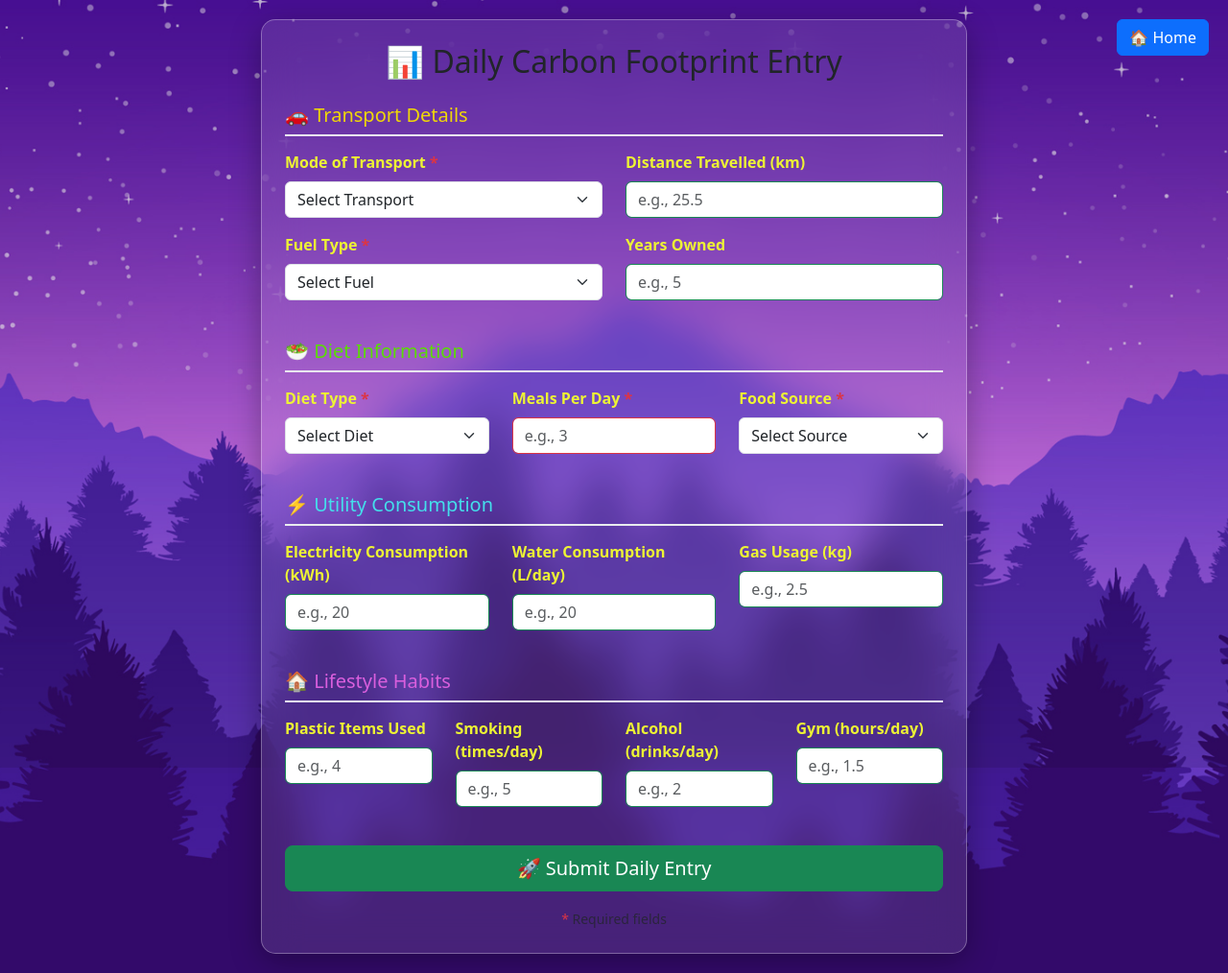
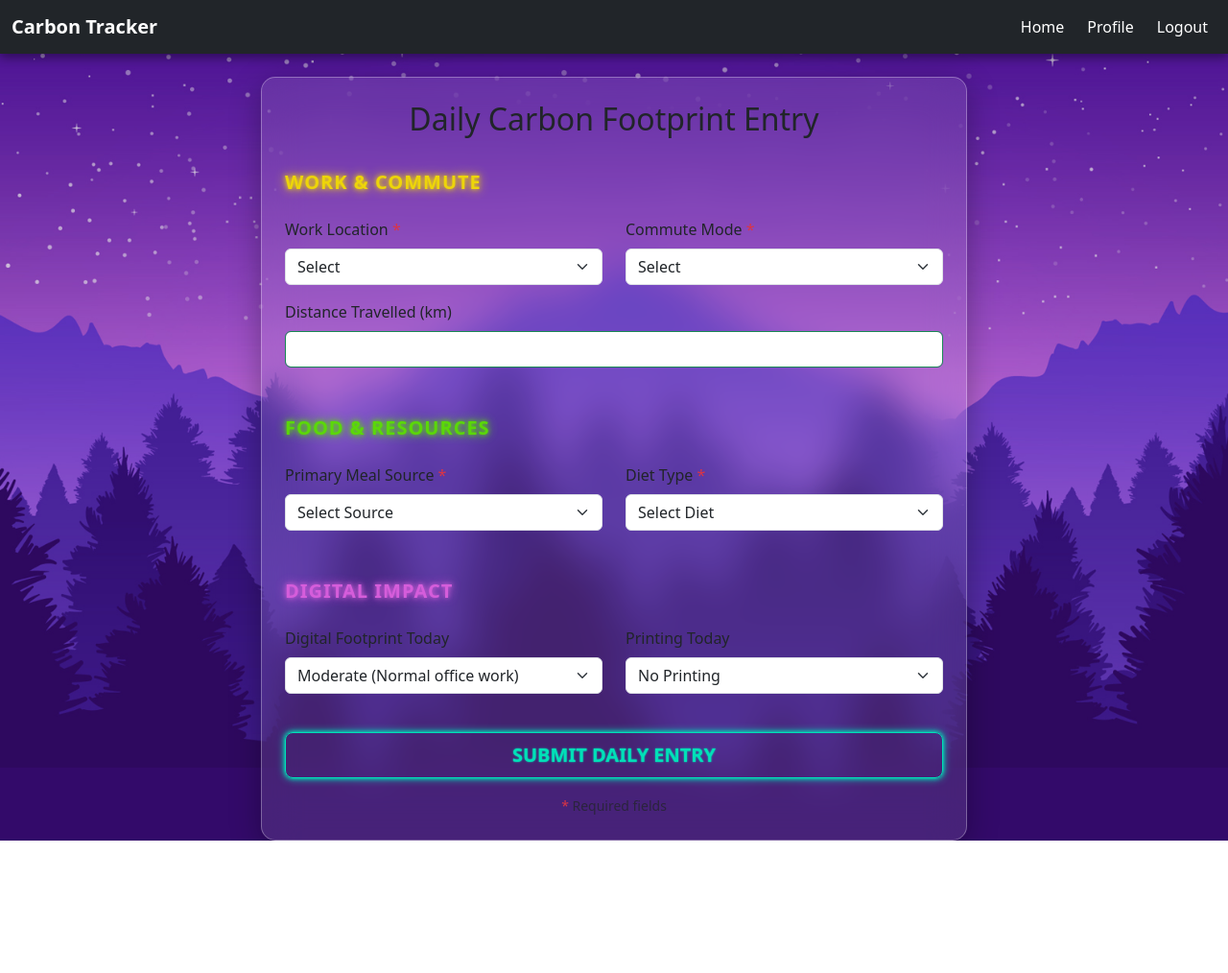
Before and after one commit to Yuvrajsinghko/EcoTracker, a Flask app: page /dailyentrypage in a window 1280 px wide. Shown: the whole page at 96% size. After the commit the page ends 876 px from the top, so only its background shows below. Run offline with Flask 3, Linux system fonts and the light colour scheme; the visitor is signed in with stand-in values (Sample User, id 1).

Commit message:
made some changes in daily_entry form

```diff
--- a/templates/daily_entry.html
+++ b/templates/daily_entry.html
@@ -9,11 +9,9 @@
         body {
             background: url(/static/images/img.jpg) no-repeat center center/cover;
             min-height: 100vh;
-            padding: 20px 0;
+            padding-top: 80px;
             position: relative;
         }
-
-        /* Optional: Add overlay for better text readability */
         body::before {
             content: '';
             position: fixed;
@@ -32,192 +30,261 @@
             box-shadow: 0 8px 32px rgba(0, 0, 0, 0.3);
             border: 1px solid rgba(255, 255, 255, 0.3);
         }
-        .section-header {
-            border-bottom: 2px solid #e9ecef;
-            margin: 25px 0 15px 0;
-            padding-bottom: 8px;
+        .form-control:invalid { border-color: #dc3545; }
+        .form-control:valid { border-color: #198754; }
+
+        /* Navbar Glow (Reduced) */
+        .navbar { box-shadow: 0 4px 10px rgba(0,0,0,0.4); }
+        .nav-link {
+            color: #fff !important;
+            border: 1px solid transparent;
+            border-radius: 6px;
+            padding: 6px 12px;
+            margin-left: 6px;
+            transition: all 0.3s ease-in-out;
         }
-        .home-btn {
-            position: fixed;
-            top: 20px;
-            right: 20px;
-            z-index: 1000;
+        .nav-link:hover {
+            color: #000 !important;
+            background: #00e0b8;
+            border-color: #00e0b8;
+            text-shadow: 0 0 2px #00e0b8;
+            box-shadow: 0 0 4px #00e0b8, 0 0 8px #00e0b8;
+            transform: scale(1.02);
         }
-        .form-control:invalid {
-            border-color: #dc3545;
-        }
-        .form-control:valid {
-            border-color: #198754;
+        .nav-link.text-danger:hover {
+            background: #e00050;
+            border-color: #e00050;
+            text-shadow: 0 0 2px #e00050;
+            box-shadow: 0 0 4px #e00050, 0 0 8px #e00050;
         }
 
-        /* Custom section header colors */
-        .transport-header { color: #f0d806 !important; }      /* Red */
-        .diet-header { color: #5bdc06 !important; }           /* Teal */
-        .utility-header { color: #44dfeb !important; }        /* Yellow */
-        .lifestyle-header { color: #d95fdd !important; }      /* Light Green */
+        /* Neon Pulse Animation for Section Headers */
+        @keyframes neonPulse {
+            0% { text-shadow: 0 0 4px currentColor, 0 0 8px currentColor; opacity: 0.9; }
+            50% { text-shadow: 0 0 6px currentColor, 0 0 12px currentColor; opacity: 1; }
+            100% { text-shadow: 0 0 4px currentColor, 0 0 8px currentColor; opacity: 0.9; }
+        }
+        .section-header {
+            font-weight: bold;
+            text-transform: uppercase;
+            letter-spacing: 1px;
+            padding: 10px 0;
+            margin: 25px 0 15px 0;
+            animation: neonPulse 2.5s infinite ease-in-out;
+        }
+        .transport-header { color: #f0d806 !important; }  /* Yellow */
+        .utility-header   { color: #5bdc06 !important; }  /* Green */
+        .lifestyle-header { color: #d95fdd !important; }  /* Pink */
 
-        /* Custom label colors */
-        .form-label {
-            color: #edf434 !important;        /* Default dark blue-gray */
-            font-weight: 800;                  /* Make labels bold */
+        /* Softer Neon Submit Button */
+        .btn-neon {
+            background: transparent;
+            color: #00e0b8;
+            font-weight: bold;
+            border: 1px solid #00e0b8;
+            border-radius: 8px;
+            text-transform: uppercase;
+            text-shadow: 0 0 2px #00e0b8;
+            box-shadow: 0 0 4px #00e0b8, 0 0 8px #00e0b8;
+            transition: all 0.3s ease-in-out;
+        }
+        .btn-neon:hover {
+            background: #00e0b8;
+            color: #000;
+            box-shadow: 0 0 6px #00e0b8, 0 0 12px #00e0b8;
+            transform: scale(1.03);
         }
 
-        /* Section-specific label colors */
-        /* .transport-section .form-label { color: #e74c3c !important; }    /* Red labels for transport */
-        /* .diet-section .form-label { color: #27ae60 !important; }         Green labels for diet */
-        /* .utility-section .form-label { color: #f39c12 !important; }      Orange labels for utilities */
-        /* .lifestyle-section .form-label { color: #8e44ad !important; }    Purple labels for lifestyle */
+        /* Neon Glow on Hover ONLY */
+        .form-control,
+        .form-select {
+            transition: all 0.3s ease-in-out;
+        }
+        /* Work & Commute → Yellow */
+        .transport-header ~ .row .form-control:hover,
+        .transport-header ~ .row .form-select:hover {
+            border-color: #f0d806;
+            box-shadow: 0 0 4px #f0d806, 0 0 8px #f0d806;
+        }
+        /* Food & Resources → Green */
+        .utility-header ~ .row .form-control:hover,
+        .utility-header ~ .row .form-select:hover {
+            border-color: #5bdc06;
+            box-shadow: 0 0 4px #5bdc06, 0 0 8px #5bdc06;
+        }
+        /* Digital Impact → Pink */
+        .lifestyle-header ~ .row .form-control:hover,
+        .lifestyle-header ~ .row .form-select:hover {
+            border-color: #d95fdd;
+            box-shadow: 0 0 4px #d95fdd, 0 0 8px #d95fdd;
+        }
+
+        /* Dropdown menu subtle glow */
+        .form-select option:checked {
+            background: #111;
+            color: #fff;
+            text-shadow: 0 0 3px currentColor;
+        }
+
+        /* Placeholder styling */
+        .form-control::placeholder { color: rgba(255, 255, 255, 0.6); }
+
+        /* Neon Toast Styles */
+        .toast-success {
+            background: rgba(0, 255, 128, 0.1);
+            color: #00e0b8;
+            border: 1px solid #00e0b8;
+            text-shadow: 0 0 3px #00e0b8;
+            box-shadow: 0 0 6px #00e0b8;
+            font-weight: bold;
+        }
+        .toast-danger {
+            background: rgba(255, 0, 100, 0.1);
+            color: #e00050;
+            border: 1px solid #e00050;
+            text-shadow: 0 0 3px #e00050;
+            box-shadow: 0 0 6px #e00050;
+            font-weight: bold;
+        }
+        .btn-close { filter: brightness(0) invert(1); }
+        .toast-container {
+            position: fixed;
+            top: 90px;
+            right: 20px;
+            z-index: 2000;
+        }
     </style>
 </head>
 <body>
-    <a href="{{url_for('registration_done')}}" class="btn btn-primary home-btn">🏠 Home</a>
+
+    <!-- Navbar -->
+    <nav class="navbar navbar-expand-lg navbar-dark bg-dark fixed-top">
+        <div class="container-fluid">
+            <a class="navbar-brand fw-bold" href="{{ url_for('registration_done') }}">Carbon Tracker</a>
+            <button class="navbar-toggler" type="button" data-bs-toggle="collapse" data-bs-target="#navbarNav">
+                <span class="navbar-toggler-icon"></span>
+            </button>
+            <div class="collapse navbar-collapse" id="navbarNav">
+                <ul class="navbar-nav ms-auto">
+                    <li class="nav-item"><a class="nav-link" href="{{ url_for('registration_done') }}">Home</a></li>
+                    <li class="nav-item"><a class="nav-link" href="{{ url_for('profile') }}">Profile</a></li>
+                    <li class="nav-item"><a class="nav-link text-danger" href="{{ url_for('logout') }}">Logout</a></li>
+                </ul>
+            </div>
+        </div>
+    </nav>
+
+    <!-- Toasts -->
+    <div class="toast-container">
+        {% with messages = get_flashed_messages(with_categories=true) %}
+            {% if messages %}
+                {% for category, message in messages %}
+                <div class="toast align-items-center mb-2
+                            {% if category == 'success' %}toast-success{% elif category == 'danger' %}toast-danger{% endif %}"
+                     role="alert" aria-live="assertive" aria-atomic="true">
+                    <div class="d-flex">
+                        <div class="toast-body">{{ message }}</div>
+                        <button type="button" class="btn-close me-2 m-auto" data-bs-dismiss="toast"></button>
+                    </div>
+                </div>
+                {% endfor %}
+            {% endif %}
+        {% endwith %}
+    </div>
 
     <div class="container">
         <div class="row justify-content-center">
             <div class="col-lg-8">
                 <div class="entry-card p-4">
-                    <h2 class="text-center mb-4">📊 Daily Carbon Footprint Entry</h2>
+                    <h2 class="text-center mb-4">Daily Carbon Footprint Entry</h2>
 
-                    <form action="/dailyentrypage" method="POST" id="dailyForm" >
+                    <form action="/dailyentrypage" method="POST" id="dailyForm" novalidate>
 
-                        <!-- Transport Section -->
-                        <h5 class="transport-header section-header">🚗 Transport Details</h5>
-                        <div class="transport-section">
+                        <!-- Work & Commute -->
+                        <h5 class="transport-header section-header">Work & Commute</h5>
                         <div class="row">
                             <div class="col-md-6 mb-3">
-                                <label class="form-label">Mode of Transport <span class="text-danger">*</span></label>
-                                <select class="form-select" name="vehicle" required>
-                                    <option value="" selected disabled>Select Transport</option>
-                                    <option value="Car">Car</option>
-                                    <option value="Bus">Bus</option>
-                                    <option value="Train">Train</option>
-                                    <option value="Bicycle">Bicycle</option>
-                                    <option value="Walking">Walking</option>
-                                    <option value="Motorbike">Motorbike</option>
+                                <label class="form-label">Work Location <span class="text-danger">*</span></label>
+                                <select class="form-select" name="work_location" required>
+                                    <option value="" selected disabled>Select</option>
+                                    <option value="Office">Office</option>
+                                    <option value="Home">Work From Home</option>
+                                    <option value="Travel">Business Travel</option>
+                                    <option value="Other">Other</option>
                                 </select>
                             </div>
                             <div class="col-md-6 mb-3">
+                                <label class="form-label">Commute Mode <span class="text-danger">*</span></label>
+                                <select class="form-select" name="commute_mode" required>
+                                    <option value="" selected disabled>Select</option>
+                                    <option value="Car">Car</option>
+                                    <option value="Bike">Bike</option>
+                                    <option value="Public-Transport">Public Transport</option>
+                                    <option value="Walk">Walk</option>
+                                    <option value="Cycle">Cycle</option>
+                                    <option value="Flight">Flight</option>
+                                    <option value="None">None</option>
+                                </select>
+                            </div>
+                            <div class="col-md-12 mb-3">
                                 <label class="form-label">Distance Travelled (km)</label>
-                                <input type="number" class="form-control" name="distance"
-                                       placeholder="e.g., 25.5" min="0" max="1000" step="0.1">
-                                <!-- <div class="form-text">Maximum: 1000 km per day</div> -->
+                                <input type="number" class="form-control" name="commute_distance"
+                                       placeholder="Enter total km" min="0" max="20000" step="1">
                             </div>
                         </div>
 
+                        <!-- Food & Resources -->
+                        <h5 class="utility-header section-header">Food & Resources</h5>
                         <div class="row">
                             <div class="col-md-6 mb-3">
-                                <label class="form-label">Fuel Type <span class="text-danger">*</span></label>
-                                <select class="form-select" name="fuel" required>
-                                    <option value="" selected disabled>Select Fuel</option>
-                                    <option value="None">None</option>
-                                    <option value="Petrol">Petrol</option>
-                                    <option value="Diesel">Diesel</option>
-                                    <option value="Electric">Electric</option>
-                                    <option value="Hybrid">Hybrid</option>
-                                    <option value="CNG">CNG</option>
+                                <label class="form-label">Primary Meal Source <span class="text-danger">*</span></label>
+                                <select class="form-select" name="meal_source" required>
+                                    <option value="" selected disabled>Select Source</option>
+                                    <option value="Home-Packed">Brought from Home</option>
+                                    <option value="Office-Cafeteria">Office Cafeteria</option>
+                                    <option value="Local-Restaurant">Local Restaurant</option>
+                                    <option value="Food-Delivery">Food Delivery</option>
+                                    <option value="Client-Catered">Client/Meeting Catered</option>
                                 </select>
                             </div>
                             <div class="col-md-6 mb-3">
-                                <label class="form-label">Years Owned</label>
-                                <input type="number" class="form-control" name="years_owned"
-                                       placeholder="e.g., 5" min="0" max="50" step="1">
-                                <!-- <div class="form-text">0-50 years</div> -->
-                            </div>
-                        </div>
-
-                        </div>
-
-                        <!-- Diet Section -->
-                        <h5 class="diet-header section-header">🥗 Diet Information</h5>
-                        <div class="diet-section">
-                        <div class="row">
-                            <div class="col-md-4 mb-3">
                                 <label class="form-label">Diet Type <span class="text-danger">*</span></label>
                                 <select class="form-select" name="diet" required>
                                     <option value="" selected disabled>Select Diet</option>
                                     <option value="Vegetarian">Vegetarian</option>
                                     <option value="Vegan">Vegan</option>
                                     <option value="Non-Vegetarian">Non-Vegetarian</option>
-                                </select>
-                            </div>
-                            <div class="col-md-4 mb-3">
-                                <label class="form-label">Meals Per Day <span class="text-danger">*</span></label>
-                                <input type="number" class="form-control" name="meals"
-                                       placeholder="e.g., 3" min="1" max="10" step="1" required>
-                                <!-- <div class="form-text">1-10 meals</div> -->
-                            </div>
-                            <div class="col-md-4 mb-3">
-                                <label class="form-label">Food Source <span class="text-danger">*</span></label>
-                                <select class="form-select" name="food_source" required>
-                                    <option value="" selected disabled>Select Source</option>
-                                    <option value="Local Market">Local Market</option>
-                                    <option value="Supermarket">Supermarket</option>
-                                    <option value="Home Grown">Home Grown</option>
-                                    <option value="Restaurant">Restaurant</option>
+                                    <option value="Pescatarian">Pescatarian</option>
                                 </select>
                             </div>
                         </div>
 
-                        </div>
-
-                        <!-- Utilities Section -->
-                        <h5 class="utility-header section-header">⚡ Utility Consumption</h5>
-                        <div class="utility-section">
+                        <!-- Digital Impact -->
+                        <h5 class="lifestyle-header section-header">Digital Impact</h5>
                         <div class="row">
-                            <div class="col-md-4 mb-3">
-                                <label class="form-label">Electricity Consumption (kWh)</label>
-                                <input type="number" class="form-control" name="electric_consumption"
-                                       placeholder="e.g., 20" min="0" max="200" step="0.1">
-                                <!-- <div class="form-text">Daily usage, max 200 kWh</div> -->
+                            <div class="col-md-6 mb-3">
+                                <label class="form-label">Digital Footprint Today</label>
+                                <select class="form-select" name="digital_intensity" required>
+                                    <option value="Light">Light (Email, basic tasks)</option>
+                                    <option value="Moderate" selected>Moderate (Normal office work)</option>
+                                    <option value="Heavy">Heavy (Video calls, large files)</option>
+                                    <option value="Intensive">Intensive (Streaming, presentations)</option>
+                                </select>
                             </div>
-                            <div class="col-md-4 mb-3">
-                                <label class="form-label">Water Consumption (L/day)</label>
-                                <input type="number" class="form-control" name="water_consumption"
-                                       placeholder="e.g., 20" min="0" max="1000" step="1">
-                                <!-- <div class="form-text">Liters per day, max 1000L</div> -->
-                            </div>
-                            <div class="col-md-4 mb-3">
-                                <label class="form-label">Gas Usage (kg)</label>
-                                <input type="number" class="form-control" name="gas_consumption"
-                                       placeholder="e.g., 2.5" min="0" max="50" step="0.1">
-                                <!-- <div class="form-text">Daily gas usage, max 50kg</div> -->
+                            <div class="col-md-6 mb-3">
+                                <label class="form-label">Printing Today</label>
+                                <select class="form-select" name="printing_level" required>
+                                    <option value="None" selected>No Printing</option>
+                                    <option value="Minimal">Minimal (1-5 pages)</option>
+                                    <option value="Moderate">Moderate (6-20 pages)</option>
+                                    <option value="Heavy">Heavy (20+ pages)</option>
+                                </select>
                             </div>
                         </div>
 
-                        <!-- Lifestyle Section -->
-                        <h5 class="lifestyle-header section-header">🏠 Lifestyle Habits</h5>
-                        <div class="row">
-                            <div class="col-md-3 mb-3">
-                                <label class="form-label">Plastic Items Used</label>
-                                <input type="number" class="form-control" name="plastic_items"
-                                       placeholder="e.g., 4" min="0" max="100" step="1">
-                                <!-- <div class="form-text">Count of items</div> -->
-                            </div>
-                            <div class="col-md-3 mb-3">
-                                <label class="form-label">Smoking (times/day)</label>
-                                <input type="number" class="form-control" name="smoking"
-                                       placeholder="e.g., 5" min="0" max="100" step="1">
-                                <!-- <div class="form-text">Daily count</div> -->
-                            </div>
-                            <div class="col-md-3 mb-3">
-                                <label class="form-label">Alcohol (drinks/day)</label>
-                                <input type="number" class="form-control" name="alcohol_consumption"
-                                       placeholder="e.g., 2" min="0" max="20" step="1">
-                                <!-- <div class="form-text">Standard drinks</div> -->
-                            </div>
-                            <div class="col-md-3 mb-3">
-                                <label class="form-label">Gym (hours/day)</label>
-                                <input type="number" class="form-control" name="gym"
-                                       placeholder="e.g., 1.5" min="0" max="12" step="0.5">
-                                <!-- <div class="form-text">In 30-min increments</div> -->
-                            </div>
-                        </div>
-
-                        <!-- Submit Button -->
+                        <!-- Submit -->
                         <div class="d-grid mt-4">
-                            <button type="submit" class="btn btn-success btn-lg">
-                                🚀 Submit Daily Entry
-                            </button>
+                            <button type="submit" class="btn btn-neon btn-lg">Submit Daily Entry</button>
                         </div>
 
                         <div class="text-center mt-3">
@@ -233,14 +300,12 @@
 
     <script src="https://cdn.jsdelivr.net/npm/bootstrap@5.3.0/dist/js/bootstrap.bundle.min.js"></script>
     <script>
-        // Form validation feedback
+        // Form validation
         document.getElementById('dailyForm').addEventListener('submit', function(e) {
             const form = this;
             if (!form.checkValidity()) {
                 e.preventDefault();
                 e.stopPropagation();
-
-                // Focus on first invalid field
                 const firstInvalid = form.querySelector(':invalid');
                 if (firstInvalid) {
                     firstInvalid.focus();
@@ -250,20 +315,14 @@
             form.classList.add('was-validated');
         });
 
-        // Real-time validation styling
-        document.querySelectorAll('input[type="number"]').forEach(input => {
-            input.addEventListener('input', function() {
-                if (this.checkValidity()) {
-                    this.classList.remove('is-invalid');
-                    this.classList.add('is-valid');
-                } else {
-                    this.classList.remove('is-valid');
-                    this.classList.add('is-invalid');
-                }
+        // Auto-show Bootstrap toasts
+        document.addEventListener("DOMContentLoaded", function() {
+            const toastElList = [].slice.call(document.querySelectorAll('.toast'))
+            toastElList.map(function (toastEl) {
+                const toast = new bootstrap.Toast(toastEl, { delay: 4000 });
+                toast.show();
             });
         });
     </script>
 </body>
 </html>
-</body>
-</html>
```
